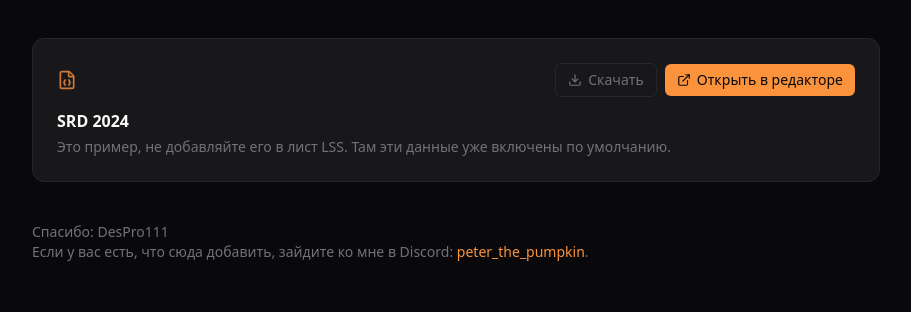
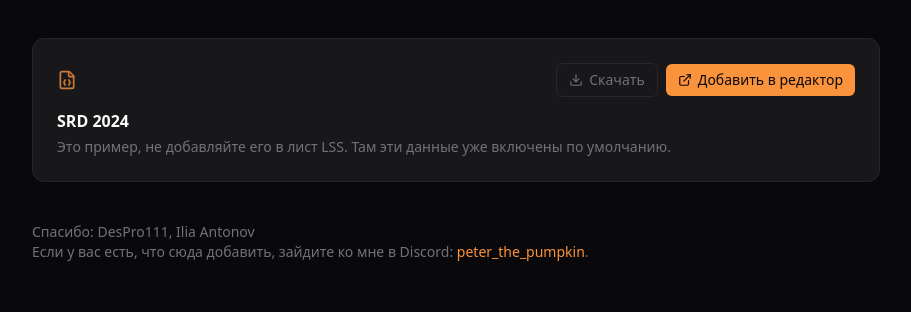
Before and after one commit to PumpkinQuest/pumpkin, a Next.js app: page /lss/datasets in a window 1280 px wide. Shown: the part 301-613 px from the top of the page, without its empty margins (184-1095 px from the left). Built offline with nearby package versions, Linux system fonts and the light colour scheme.

Commit message:
added 2014 phb dataset

```diff
--- a/modules/lss/datasets/DatasetsPage.tsx
+++ b/modules/lss/datasets/DatasetsPage.tsx
@@ -76,7 +76,7 @@ export default function DatasetsPage() {
                       className="inline-flex items-center gap-1.5 px-3 py-1.5 rounded-md text-sm font-medium bg-pumpkin-orange hover:bg-pumpkin-orange-dim text-pumpkin-bg transition-colors duration-200"
                     >
                       <ExternalLink size={14} />
-                      Открыть в редакторе
+                      Добавить в редактор
                     </button>
                   </div>
                 </div>
--- a/modules/lss/datasets/constants.ts
+++ b/modules/lss/datasets/constants.ts
@@ -7,12 +7,12 @@ export interface DatasetFile {
   path: string;
 }
 
-export const CONTRIBUTORS = ["DesPro111"];
+export const CONTRIBUTORS = ["DesPro111", "Ilia Antonov"];
 
 export const DATASET_FILES: Record<Edition, DatasetFile[]> = {
   "2014": [
-      // { slug: "PHB", name: "Книга игрока 2014", description: "Player's Handbook 2014", path: "/data/datasets/2014/PHB.json" },
-      { slug: "LaserLlama", name: "LaserLlama", description: "Годнота от одного из самых популярных хоумбрю-авторов", path: "/data/datasets/2014/LaserLlama.json" },
+      { slug: "PHB", name: "Книга игрока 2014", description: "Недостающие данные из Книги игрока: подклассы, подрасы, предыстории и черты.", path: "/data/datasets/2014/PHB.json" },
+      { slug: "LaserLlama", name: "LaserLlama", description: "Годнота от одного из самых популярных хоумбрю-авторов.", path: "/data/datasets/2014/LaserLlama.json" },
       { slug: "SRD", name: "SRD 2014", description: "Это пример, не добавляйте его в лист LSS. Там эти данные уже включены по умолчанию.", path: "/data/datasets/2014/SRD.json" },
   ],
   "2024": [
```
